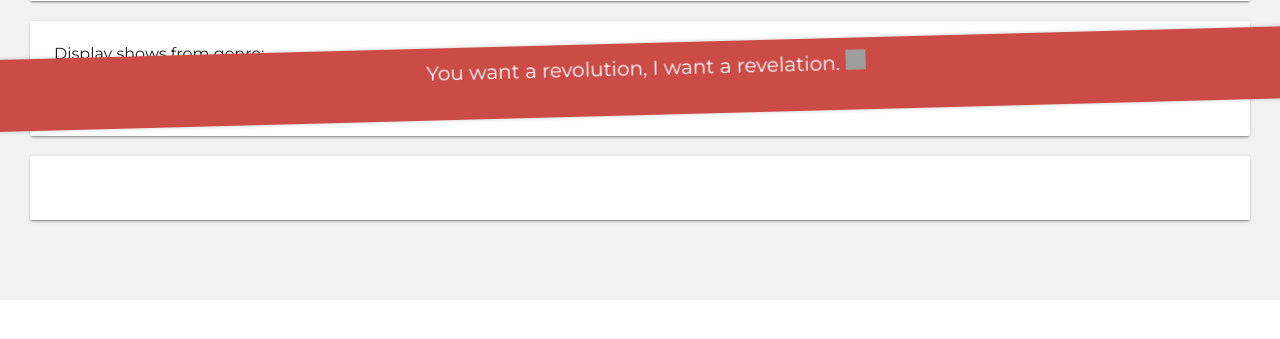
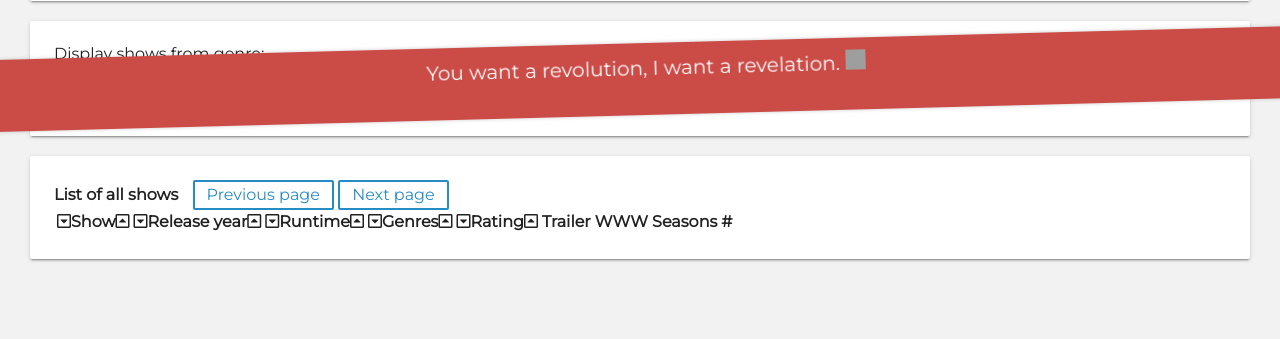
Before and after one commit to wickedkat/Codecool-Series, a Flask app: template templates/mainpage.html in a window 1280 px wide. Shown: the part 703-1042 px from the top of the page. Before the commit the page ends 1003 px from the top, so only its background shows below. Run offline with Flask 2, Linux system fonts and the light colour scheme; the template is opened without the code that fills it, so the values that code supplies are empty; some libraries are stand-ins or nearby versions; grey boxes are pictures that could not be loaded.

Commit message:
adjust mainpage view to display JSONdata

```diff
--- a/templates/mainpage.html
+++ b/templates/mainpage.html
@@ -27,13 +27,27 @@
             </span>
         </div>
         <div class="card">
-            <ul>
-                {% for show in shows %}
-                <li>
-                    <a href="{{ '/tv-show/' + (show['id'] | string) }}">{{ show['title'] }}</a>
-                </li>
-                {% endfor %}
-            </ul>
+            <b>List of all shows</b>
+            <button type="button" id = "previous" style="margin-left: 10px" onclick="mainpage.showPreviousPage()">Previous page</button>
+            <button type="button" id = "next" onclick="mainpage.showNextPage()">Next page</button>
+
+            <table>
+                <thead>
+                <tr>
+                    <th><i class=" sort far fa-caret-square-down" onclick="sort.sortByAlphabeticalOrder('desc', 'title')"></i>Show<i class=" sort far fa-caret-square-up" onclick="sort.sortByAlphabeticalOrder('asc', 'title')"></i></th>
+                    <th><i class=" sort far fa-caret-square-down" onclick="sort.sortByNumericOrder('desc','year')"></i>Release year<i class=" sort far fa-caret-square-up" onclick="sort.sortByNumericOrder('asc','year')"></i></th>
+                    <th><i class=" sort far fa-caret-square-down" onclick="sort.sortByNumericOrder('desc','runtime')"></i>Runtime<i class=" sort far fa-caret-square-up" onclick="sort.sortByNumericOrder('asc','runtime')"></i></th>
+                    <th><i class=" sort far fa-caret-square-down" onclick="sort.sortByAlphabeticalOrder('desc', 'genre')"></i>Genres<i class=" sort far fa-caret-square-up" onclick="sort.sortByAlphabeticalOrder('asc', 'genre')"></i></th>
+                    <th><i class=" sort far fa-caret-square-down" onclick="sort.sortByNumericOrder('desc','rating')"></i>Rating<i class=" sort far fa-caret-square-up" onclick="sort.sortByNumericOrder('asc','rating')"></i></th>
+                    <th>Trailer</th>
+                    <th>WWW</th>
+                    <th>Seasons</th>
+                    <th class="action-column">#</th>
+                </tr>
+                </thead>
+                <tbody id="shows_mainpage">
+                </tbody>
+            </table>
         </div>
     </section>
 
```
Also changed, not shown: templates/mainpage_no_genres.html (+21 -7 lines).
